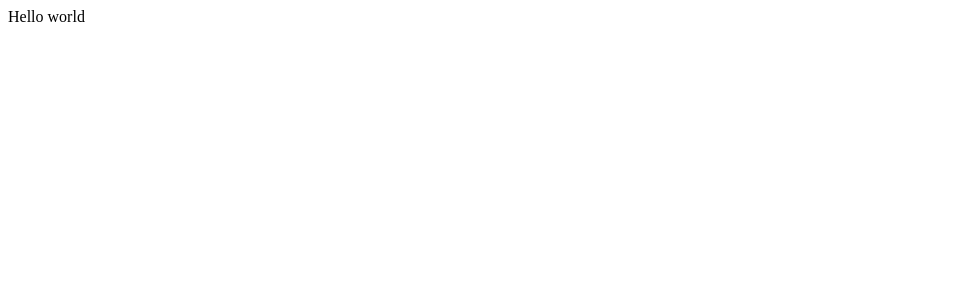
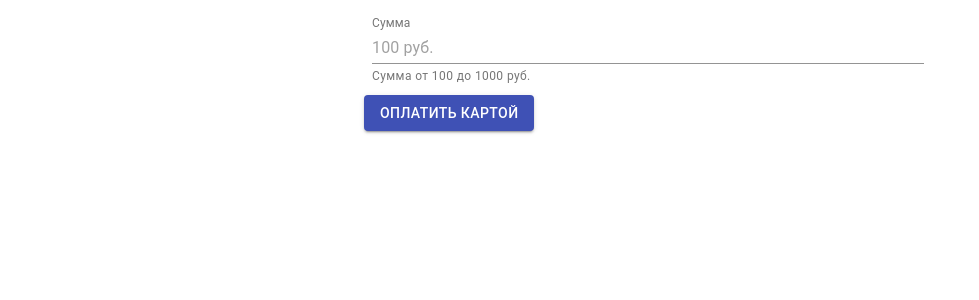
Before and after one commit to AlexMubarakshin/react-reatom-form, a React (Create React App) app: page / in a window 1280 px wide. Shown: the top 300 px of the page, without its empty margins (0-979 px from the left). Built offline with nearby package versions, Linux system fonts and the light colour scheme.

Commit message:
In progress formik validation with yup

```diff
--- a/package.json
+++ b/package.json
@@ -22,8 +22,10 @@
   },
   "homepage": "https://github.com/lulldev/react-reatom-form#readme",
   "devDependencies": {
+    "@reatom/debug": "^1.2.0",
     "@types/react": "16.9.49",
     "@types/react-dom": "16.9.8",
+    "@types/yup": "^0.29.7",
     "awesome-typescript-loader": "5.2.1",
     "css-loader": "4.3.0",
     "html-webpack-plugin": "4.4.1",
@@ -35,11 +37,14 @@
     "webpack-dev-server": "3.11.0"
   },
   "dependencies": {
+    "@material-ui/core": "^4.11.0",
     "@reatom/core": "1.1.5",
     "@reatom/react": "1.1.4",
     "@types/node": "12.0.0",
     "@types/react": "16.9.49",
     "@types/react-dom": "16.9.8",
+    "format-string-by-pattern": "^1.2.1",
+    "formik": "^2.1.5",
     "react": "16.13.1",
     "react-dom": "16.13.1",
     "react-router-dom": "5.2.0",
--- a/src/App.tsx
+++ b/src/App.tsx
@@ -1,7 +1,28 @@
 import React from 'react';
 
+import { combine, createStore } from '@reatom/core';
+import { context } from '@reatom/react';
+import { connectReduxDevtools } from '@reatom/debug';
+
+import { Container, Button, TextField } from '@material-ui/core';
+
+import PaymentForm from 'components/PaymentForm';
+// import { playerAtom } from '../../store/player/atoms';
+
 const App: React.FC = () => {
-  return <div className="App">Hello world</div>;
+  // const store = React.useMemo(() => createStore(combine([playerAtom])), []);
+  // React.useEffect(() => connectReduxDevtools(store), []);
+
+  return (
+    <div className="App">
+      <Container maxWidth="sm">
+        <PaymentForm />
+      </Container>
+      {/* <context.Provider value={store}> */}
+
+      {/* </context.Provider> */}
+    </div>
+  );
 };
 
 export default App;
--- /dev/null
+++ b/src/components/PaymentForm.tsx
@@ -0,0 +1,114 @@
+import React from 'react';
+import { Button, TextField } from '@material-ui/core';
+import { Form, Formik, FormikProps, Field } from 'formik';
+import * as Yup from 'yup';
+
+// import { playerAtom } from '../../store/player/atoms';
+
+// TODO: улучшить типизацию
+
+interface PaymentFormValues {
+  sum: string;
+  // cardNumber: string;
+  // cardExpireDate: string;
+  // cardCvv: number;
+}
+
+const PaymentFormValidationSchema = Yup.object().shape({
+  sum: Yup.number()
+    .required('Поле обязательно для заполнения')
+    .positive('Сумма должна быть больше 0')
+    .integer('Введите целочисленное значение')
+    .min(100, 'Сумма должна быть > 100')
+    .max(1000, 'Сумма должна быть < 1000'),
+});
+
+const PaymentForm: React.FC = () => {
+  // const store = React.useMemo(() => createStore(combine([playerAtom])), []);
+  // React.useEffect(() => connectReduxDevtools(store), []);
+
+  const initialValues: PaymentFormValues = {
+    sum: '',
+    // cardNumber: '',
+    // cardExpireDate: '',
+    // cardCvv: 0,
+  };
+
+  // const [field, meta, helpers] = useField(props);
+
+  return (
+    <Formik
+      initialValues={initialValues}
+      onSubmit={(values) => {
+        console.log(values);
+      }}
+      validationSchema={PaymentFormValidationSchema}
+    >
+      {({ errors, touched, setFieldValue }: { errors: any; touched: any; setFieldValue: any }) => {
+        console.log(errors, touched);
+        return (
+          <Form>
+            <Field
+              name="sum"
+              render={(
+                {
+                  /* { name, value, onChange, onBlur } */
+                },
+              ) => (
+                <TextField
+                  name="sum"
+                  // id="standard-full-width"
+                  label="Сумма"
+                  style={{ margin: 8 }}
+                  placeholder="100 руб."
+                  helperText={
+                    errors && errors.sum && touched.sum ? errors.sum : 'Сумма от 100 до 1000 руб.'
+                  }
+                  fullWidth
+                  margin="normal"
+                  InputLabelProps={{
+                    shrink: true,
+                  }}
+                  error={!!(errors && errors.sum && touched.sum)}
+                  onChange={(event: any) => setFieldValue('sum', parseInt(event.target.value))}
+                />
+              )}
+            />
+            <Button variant="contained" color="primary" type="submit">
+              Оплатить картой
+            </Button>
+          </Form>
+        );
+      }}
+    </Formik>
+    // <div>
+    //   <TextField
+    //     id="standard-full-width"
+    //     label="Label"
+    //     style={{ margin: 8 }}
+    //     placeholder="Placeholder"
+    //     fullWidth
+    //     margin="normal"
+    //     InputLabelProps={{
+    //       shrink: true,
+    //     }}
+    //   />
+    //   <TextField
+    //     id="standard-full-width"
+    //     label="Label"
+    //     style={{ margin: 8 }}
+    //     placeholder="Placeholder"
+    //     fullWidth
+    //     margin="normal"
+    //     InputLabelProps={{
+    //       shrink: true,
+    //     }}
+    //   />
+    //   <Button variant="contained" color="primary">
+    //     Primary
+    //   </Button>
+    // </div>
+  );
+};
+
+export default PaymentForm;
--- a/tsconfig.json
+++ b/tsconfig.json
@@ -17,7 +17,8 @@
     "resolveJsonModule": true,
     "isolatedModules": true,
     "noEmit": true,
-    "jsx": "react"
+    "jsx": "react",
+    "baseUrl": "src"
   },
   "include": [
     "src"
--- a/webpack.config.js
+++ b/webpack.config.js
@@ -11,6 +11,10 @@ module.exports = {
   },
   resolve: {
     extensions: ['.js', '.jsx', '.json', '.ts', '.tsx'],
+    alias: {
+      components: path.resolve(__dirname, 'src/components/'),
+      store: path.resolve(__dirname, 'src/store/'),
+    },
   },
   module: {
     rules: [
```
